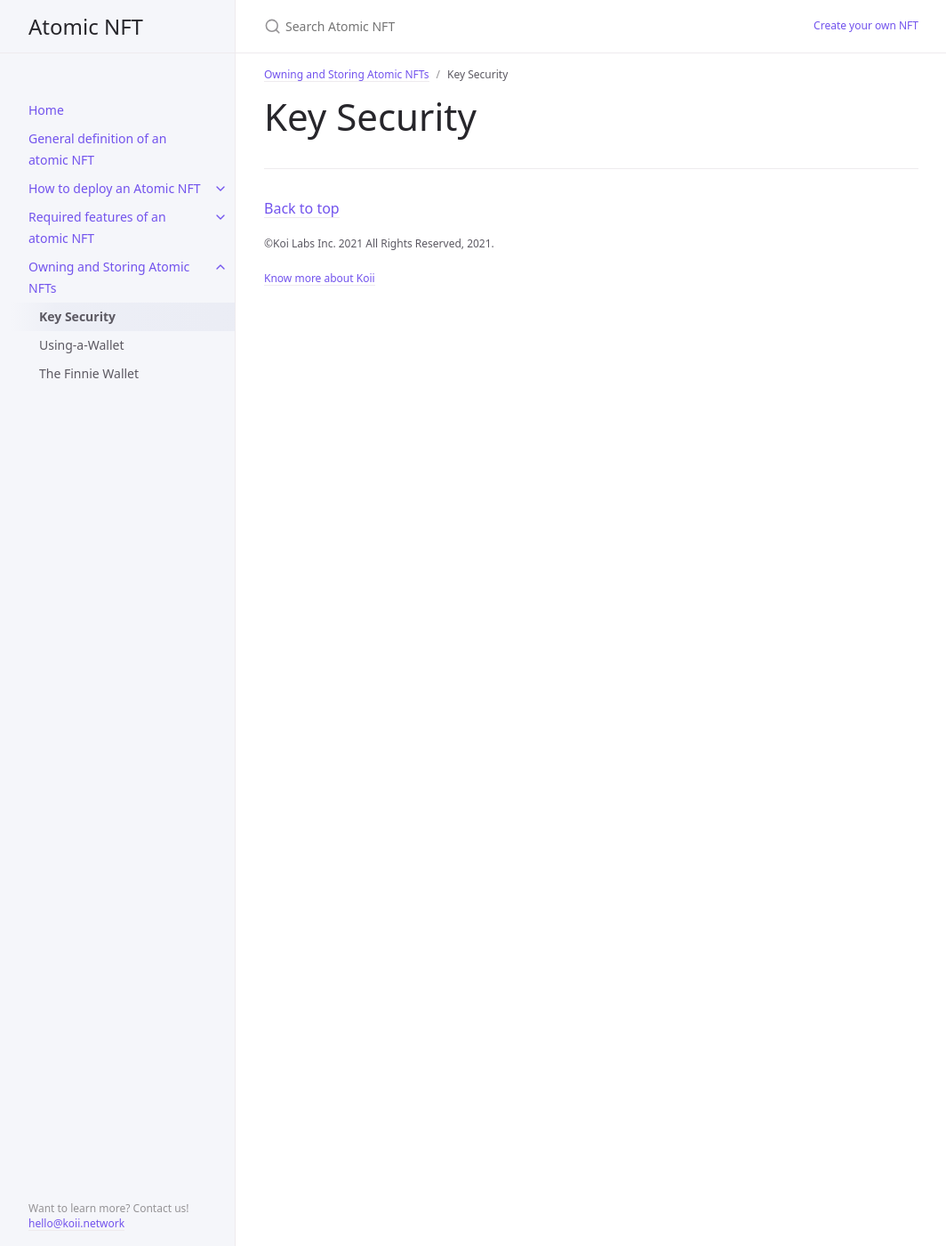
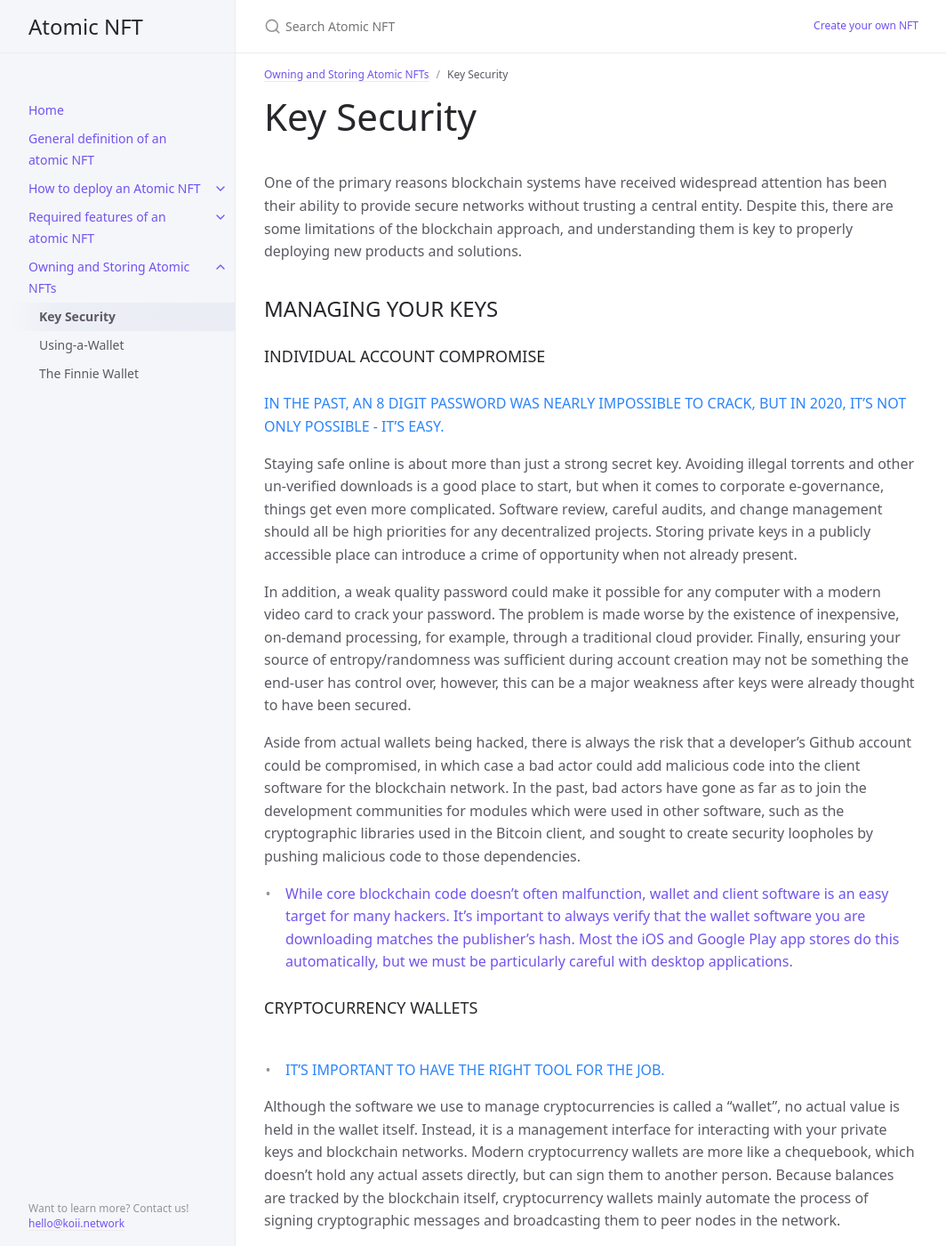
Before and after one commit to atomic-nfts/site, a Jekyll site: the page built from docs/Owning-and-Storing-Atomic-NFTs/Key-Security.md, in a window 1280 px wide and 1400 px high. Shown: the whole window at 89% size, without its empty margins (107-1171 px from the left). Built offline with Jekyll 4.4.1, drawn with Linux system fonts in a browser that asks for light colours.

Commit message:
update more contents

```diff
--- a/docs/Owning-and-Storing-Atomic-NFTs/Key-Security.md
+++ b/docs/Owning-and-Storing-Atomic-NFTs/Key-Security.md
@@ -8,3 +8,32 @@ nav_order: 1
 
 # Key Security
 {: .fs-9 }
+
+<br>
+One of the primary reasons blockchain systems have received widespread attention has been their ability to provide secure networks without trusting a central entity. Despite this, there are some limitations of the blockchain approach, and understanding them is key to properly deploying new products and solutions.
+
+## MANAGING YOUR KEYS
+
+
+### INDIVIDUAL ACCOUNT COMPROMISE
+
+<br>
+IN THE PAST, AN 8 DIGIT PASSWORD WAS NEARLY IMPOSSIBLE TO CRACK, BUT IN 2020, IT’S NOT ONLY POSSIBLE - IT’S EASY.
+{: .text-blue-000 }
+
+Staying safe online is about more than just a strong secret key. Avoiding illegal torrents and other un-verified downloads is a good place to start, but when it comes to corporate e-governance, things get even more complicated. Software review, careful audits, and change management should all be high priorities for any decentralized projects. Storing private keys in a publicly accessible place can introduce a crime of opportunity when not already present.
+
+In addition, a weak quality password could make it possible for any computer with a modern video card to crack your password. The problem is made worse by the existence of inexpensive, on-demand processing, for example, through a traditional cloud provider. Finally, ensuring your source of entropy/randomness was sufficient during account creation may not be something the end-user has control over, however, this can be a major weakness after keys were already thought to have been secured.
+
+Aside from actual wallets being hacked, there is always the risk that a developer’s Github account could be compromised, in which case a bad actor could add malicious code into the client software for the blockchain network. In the past, bad actors have gone as far as to join the development communities for modules which were used in other software, such as the cryptographic libraries used in the Bitcoin client, and sought to create security loopholes by pushing malicious code to those dependencies.
+
+- While core blockchain code doesn't often malfunction, wallet and client software is an easy target for many hackers. It's important to always verify that the wallet software you are downloading matches the publisher's hash. Most the iOS and Google Play app stores do this automatically, but we must be particularly careful with desktop applications.
+{: .text-purple-000}
+### CRYPTOCURRENCY WALLETS
+
+<br>
+- IT’S IMPORTANT TO HAVE THE RIGHT TOOL FOR THE JOB.
+{: .text-blue-000 }
+
+
+Although the software we use to manage cryptocurrencies is called a “wallet”, no actual value is held in the wallet itself. Instead, it is a management interface for interacting with your private keys and blockchain networks. Modern cryptocurrency wallets are more like a chequebook, which doesn’t hold any actual assets directly, but can sign them to another person. Because balances are tracked by the blockchain itself, cryptocurrency wallets mainly automate the process of signing cryptographic messages and broadcasting them to peer nodes in the network.
```
Also changed, not shown: docs/Owning-and-Storing-Atomic-NFTs/Owning-and-Storing-Atomic-NFTs.md (+1 -4 lines), 3 other files.
